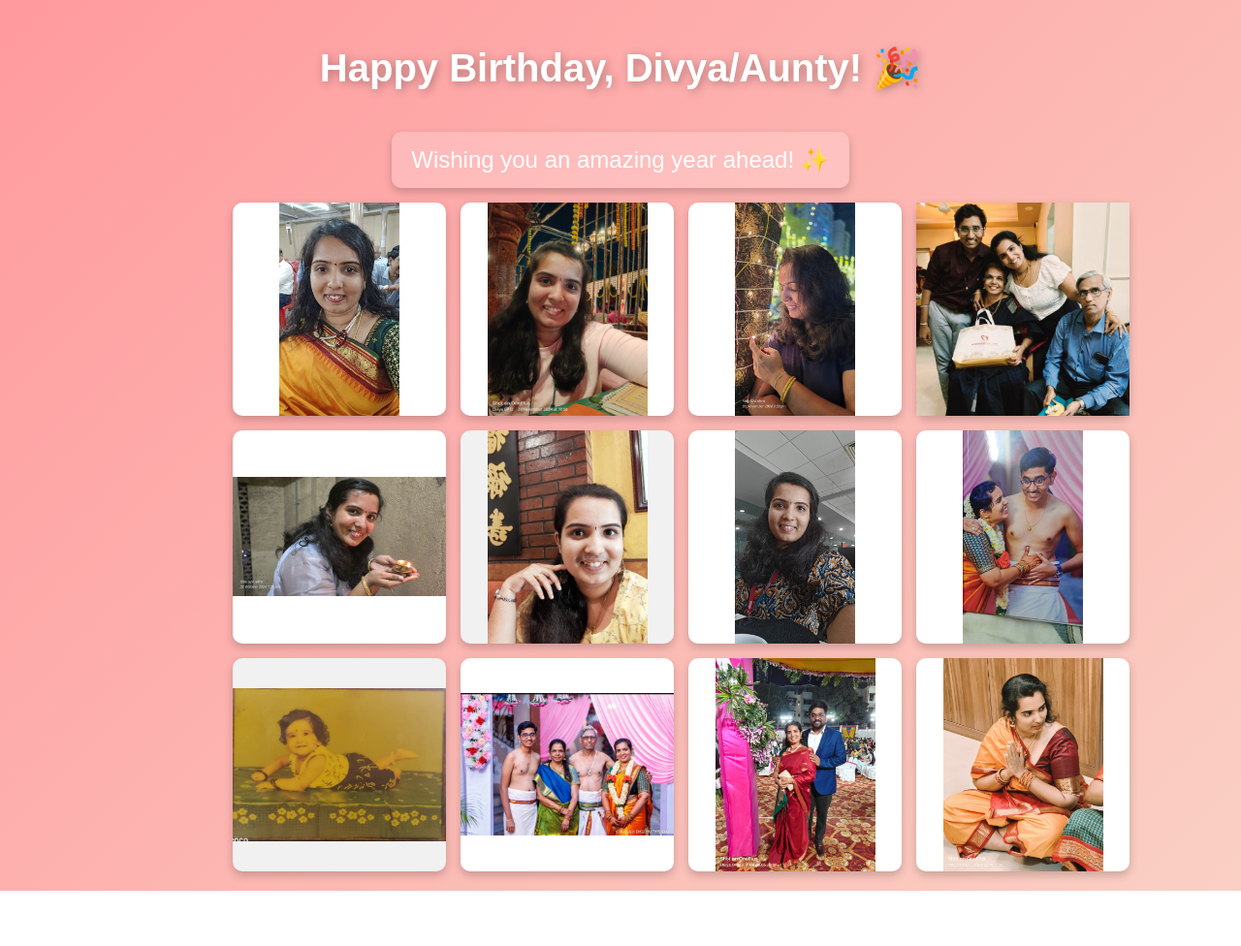
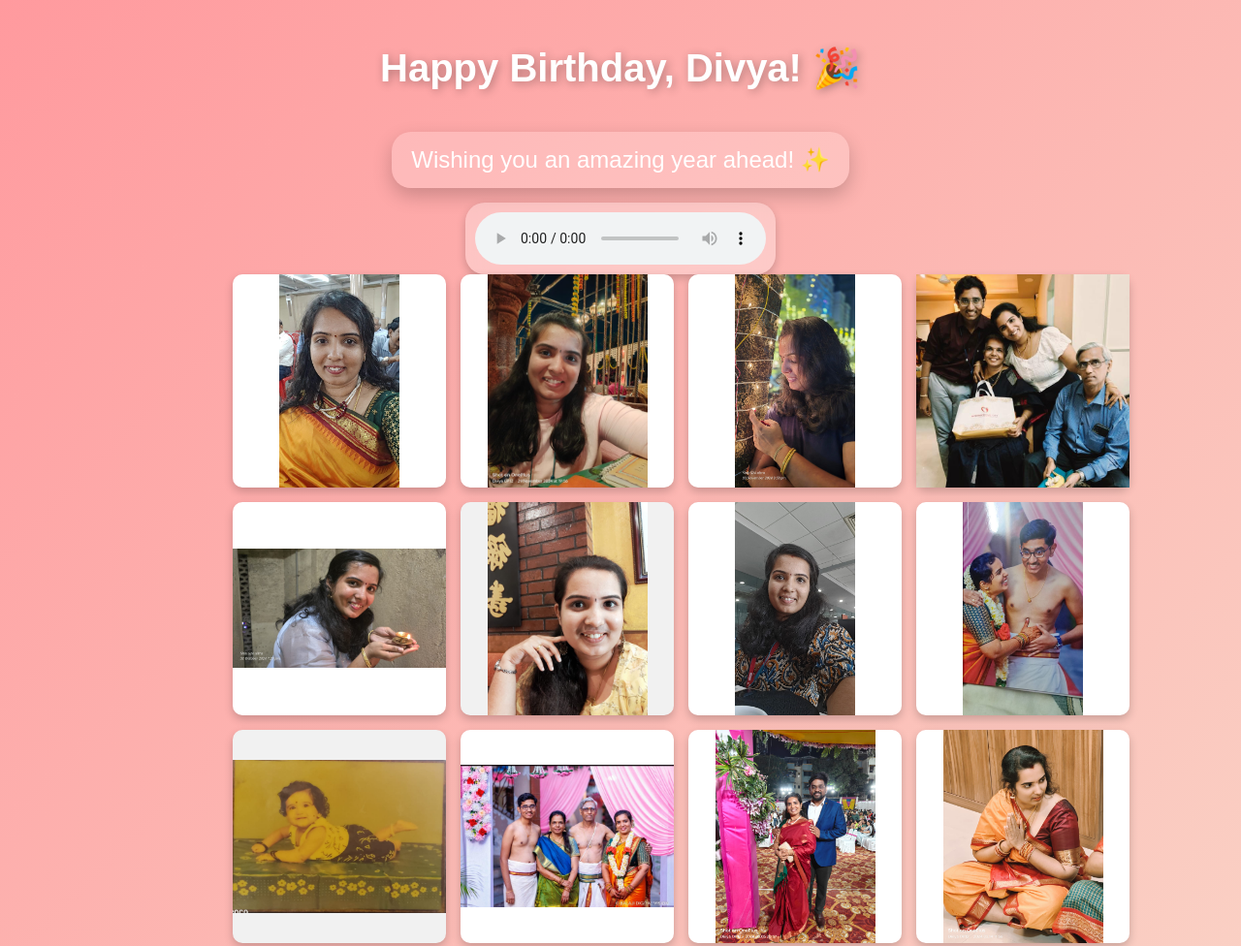
Before and after one commit to sriTechProjects/divya, a plain HTML site: page index.html in a window 1280 px wide. Shown: the top 976 px of the page at 97% size. Before the commit the page ends 919 px from the top, so only its background shows below. Drawn offline with nearby package versions, Linux system fonts and the light colour scheme.

Commit message:
Birthday Final Push

```diff
--- a/index.html
+++ b/index.html
@@ -1,20 +1,23 @@
 <!DOCTYPE html>
 <html lang="en">
   <head>
-    <meta charset="UTF-8">
-    <meta name="viewport" content="width=device-width, initial-scale=1.0">
+    <meta charset="UTF-8" />
+    <meta name="viewport" content="width=device-width, initial-scale=1.0" />
     <title>Happy Birthday, Divya!</title>
     <script src="https://cdnjs.cloudflare.com/ajax/libs/gsap/3.12.2/gsap.min.js"></script>
     <style>
       body {
-            font-family: 'Arial', sans-serif;
+        font-family: "Arial", sans-serif;
         margin: 0;
         padding: 0;
         background: linear-gradient(135deg, #ff9a9e, #fad0c4);
         text-align: center;
         color: #fff;
-            /* overflow: hidden; */
         position: relative;
+        display: flex;
+        flex-direction: column;
+        justify-content: center;
+        align-items: center;
       }
       .container {
         display: flex;
@@ -35,9 +38,25 @@
         animation: fadeIn 3s ease-in-out;
         background: rgba(255, 255, 255, 0.2);
         padding: 15px 20px;
-            border-radius: 10px;
+        border-radius: 20px;
+        box-shadow: 0 8px 20px rgba(0, 0, 0, 0.2);
+        position: relative;
+        transition: 0.3s ease-in-out;
+      }
+
+      .message:hover {
+        box-shadow: 0 0 20px rgba(255, 255, 255, 0.5);
+      }
+
+      /* Styled Audio Player */
+      audio {
+        background: rgba(255, 255, 255, 0.3);
+        border-radius: 20px;
+        padding: 10px;
         box-shadow: 0 4px 10px rgba(0, 0, 0, 0.2);
+        backdrop-filter: blur(10px);
       }
+
       .photo-grid {
         display: grid;
         grid-template-columns: repeat(4, 1fr);
@@ -62,7 +81,8 @@
       .photo-card:hover .photo-card-inner {
         transform: rotateY(180deg);
       }
-        .photo-card-front, .photo-card-back {
+      .photo-card-front,
+      .photo-card-back {
         position: absolute;
         width: 100%;
         height: 100%;
@@ -78,15 +98,28 @@
         transform: rotateY(180deg);
       }
       @keyframes fadeIn {
-            from { opacity: 0; transform: translateY(-20px); }
-            to { opacity: 1; transform: translateY(0); }
+        from {
+          opacity: 0;
+          transform: translateY(-20px);
+        }
+        to {
+          opacity: 1;
+          transform: translateY(0);
+        }
       }
     </style>
   </head>
   <body>
     <div class="container">
-        <h1>Happy Birthday, Divya/Aunty! 🎉</h1>
+      <h1>Happy Birthday, Divya! 🎉</h1>
       <p class="message" id="message">Wishing you an amazing year ahead! ✨</p>
+
+      <!-- Audio Element -->
+      <audio id="birthdayAudio" autoplay loop controls>
+        <source src="wish.mp3" type="audio/mp3" />
+        Your browser does not support the audio element.
+      </audio>
+
       <div class="photo-grid" id="photoGrid"></div>
     </div>
 
@@ -94,8 +127,17 @@
       const images = Array.from({ length: 80 }, (_, i) => `divya${i + 1}.jpg`);
       const photoGrid = document.getElementById("photoGrid");
 
+      document.addEventListener(
+        "click",
+        function () {
+          document.getElementById("birthdayAudio").play();
+        },
+        { once: true }
+      );
+
       function createPhotoGrid() {
-            for (let i = 0; i < 12; i++) {  // Limited to 4x3 grid
+        for (let i = 0; i < 12; i++) {
+          // Limited to 4x3 grid
           let card = document.createElement("div");
           card.className = "photo-card";
 
@@ -131,8 +173,11 @@
         let cards = document.querySelectorAll(".photo-card-inner");
         setInterval(() => {
           let randomCard = cards[Math.floor(Math.random() * cards.length)];
-                randomCard.style.transform = randomCard.style.transform === "rotateY(180deg)" ? "rotateY(0deg)" : "rotateY(180deg)";
-            }, 1800); // Increased flip speed
+          randomCard.style.transform =
+            randomCard.style.transform === "rotateY(180deg)"
+              ? "rotateY(0deg)"
+              : "rotateY(180deg)";
+        }, 1800);
       }
 
       createPhotoGrid();
```
Also changed, not shown: 1 other file. Lines whose indentation alone changed are shown as unchanged.
